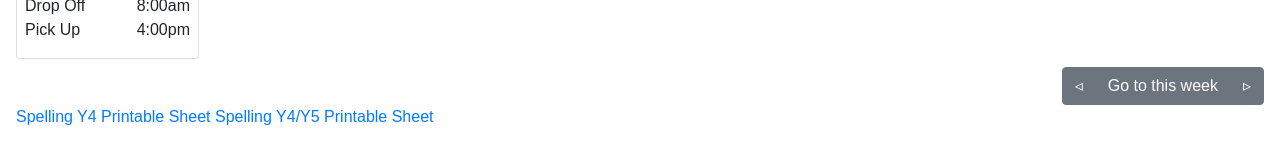
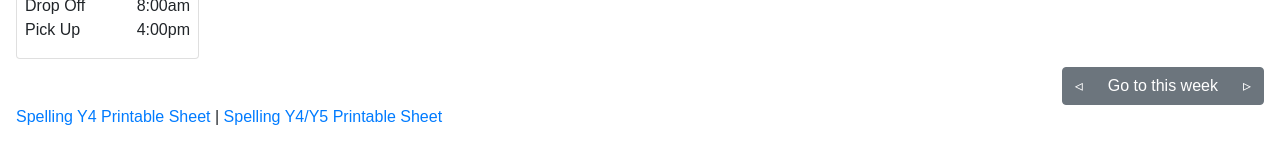
Before and after one commit to bgsparents/bgscalendar, a Jekyll site: the page built from bgs4/calendar.html, in a window 1280 px wide and 922 px high. Shown: the part 762-919 px from the top of the window. Built offline with Jekyll 4.4.1, drawn with Linux system fonts in a browser that asks for light colours; nearby versions of some CDN libraries; some web fonts are replaced.

```diff
--- a/bgs4/calendar.html
+++ b/bgs4/calendar.html
@@ -697,5 +697,5 @@ css: calendar.css?cb=7
     new Calendar(data, 'bgs4');
 </script>
 
-<a href="spelling">Spelling Y4 Printable Sheet</a>
+<a href="spelling">Spelling Y4 Printable Sheet</a> |
 <a href="spelling">Spelling Y4/Y5 Printable Sheet</a>
```
